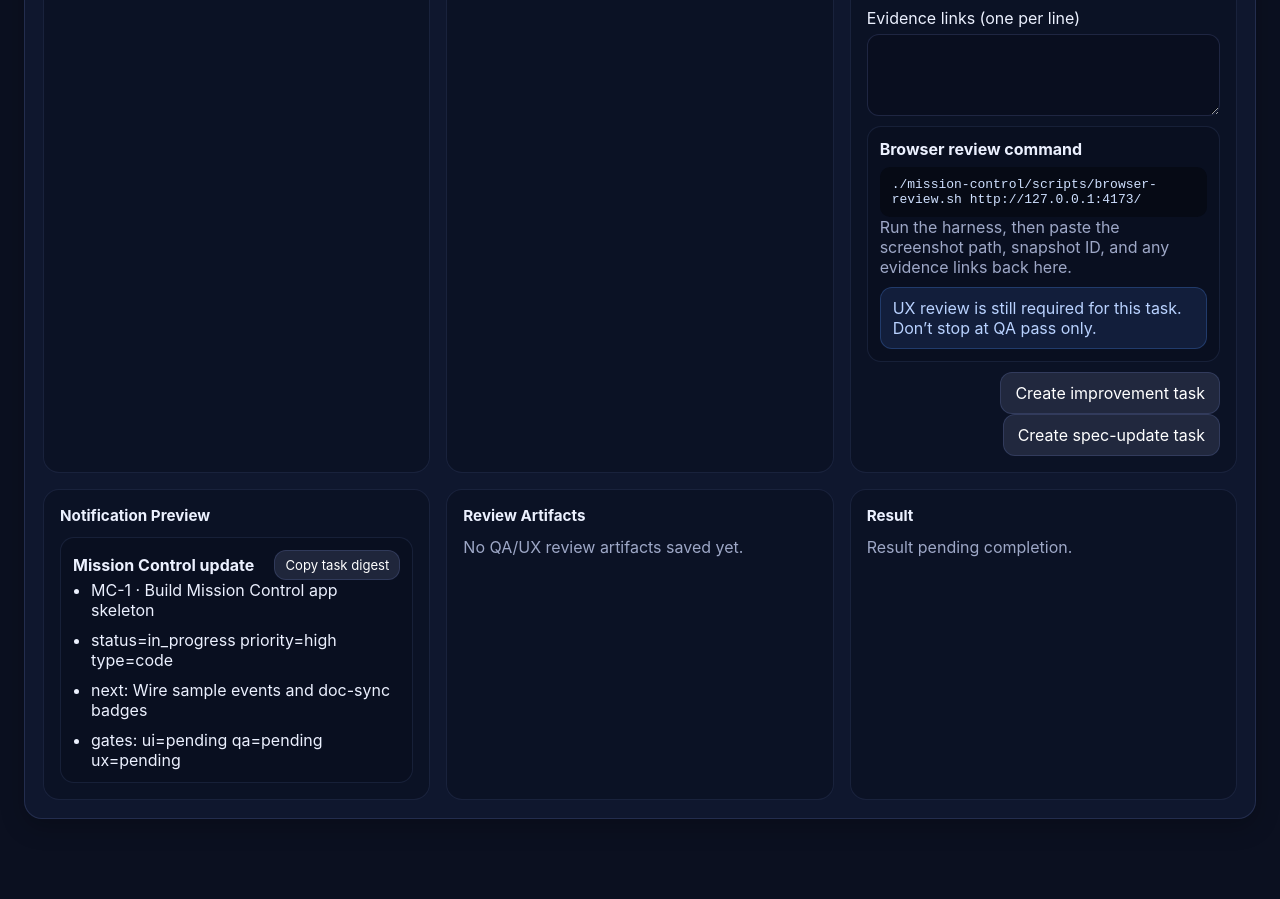
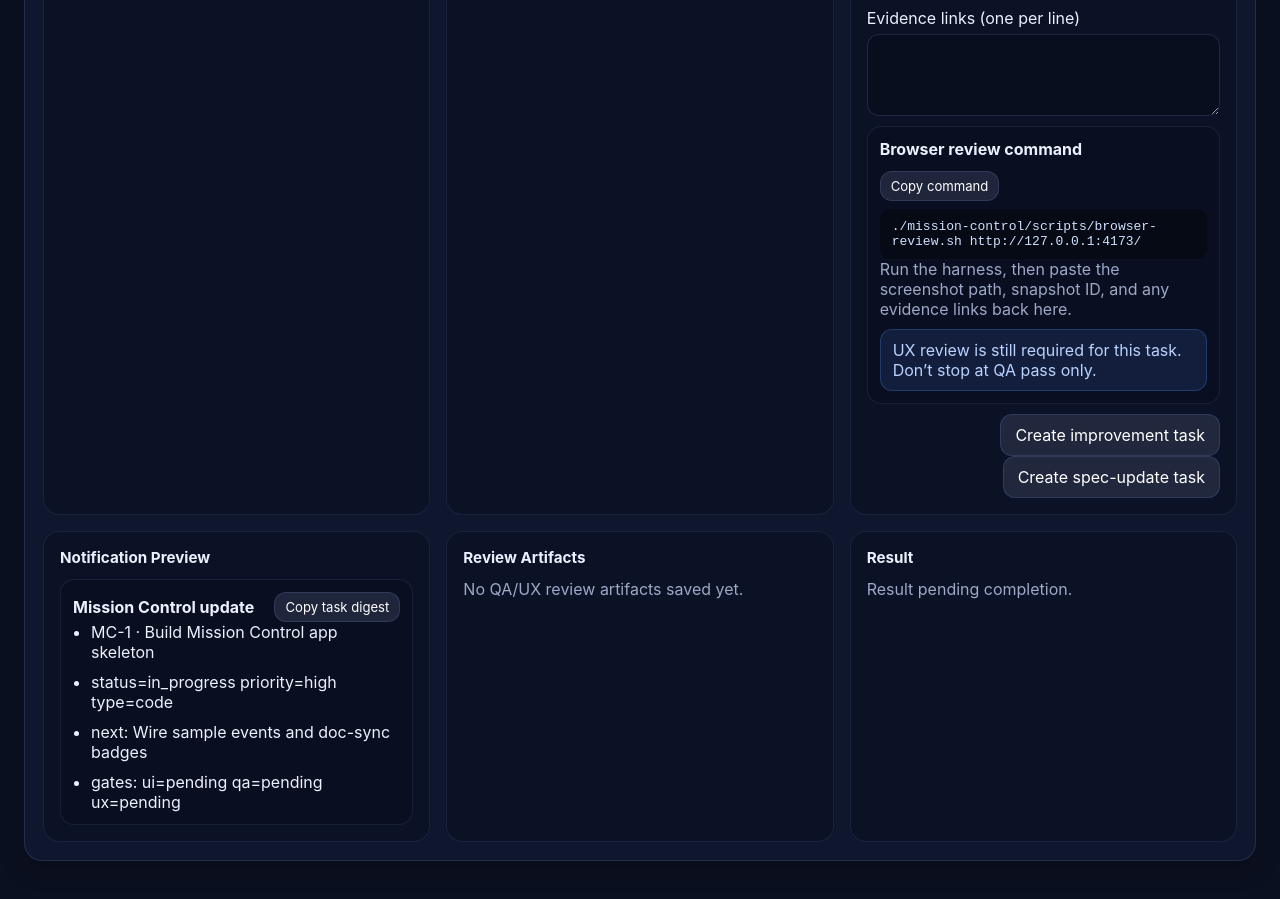
Before and after one commit to celine-1984-2077/celine-missioncontrol, a React (Vite) app in the folder mission-control/: page / in a window 1280 px wide. Shown: the part 4080-4979 px from the top of the page. Before the commit the page ends 4947 px from the top, so only its background shows below. Built offline with nearby package versions, Linux system fonts and the light colour scheme.

Commit message:
Add copy action for browser review command

```diff
--- a/mission-control/src/App.tsx
+++ b/mission-control/src/App.tsx
@@ -394,7 +394,10 @@ export function App() {
                 <label><span>Snapshot ID</span><input value={reviewDraft.snapshotId} onChange={(e) => setReviewDraft({ ...reviewDraft, snapshotId: e.target.value })} /></label>
                 <label><span>Evidence links (one per line)</span><textarea rows={3} value={reviewDraft.evidenceLinks} onChange={(e) => setReviewDraft({ ...reviewDraft, evidenceLinks: e.target.value })} /></label>
                 <div className="artifact-callout">
-                  <strong>Browser review command</strong>
+                  <div className="meta-row wrap">
+                    <strong>Browser review command</strong>
+                    <button type="button" className="secondary small-button" onClick={() => copyText(`./mission-control/scripts/browser-review.sh ${reviewDraft.targetUrl || 'http://127.0.0.1:4173/'}`)}>Copy command</button>
+                  </div>
                   <code>./mission-control/scripts/browser-review.sh {reviewDraft.targetUrl || 'http://127.0.0.1:4173/'}</code>
                   <p className="muted">Run the harness, then paste the screenshot path, snapshot ID, and any evidence links back here.</p>
                   {selectedTask.requiresUxReview && !selectedTaskUxReady && (
```
Also changed, not shown: 1 other file (tests, documents, lock files or other folders).
